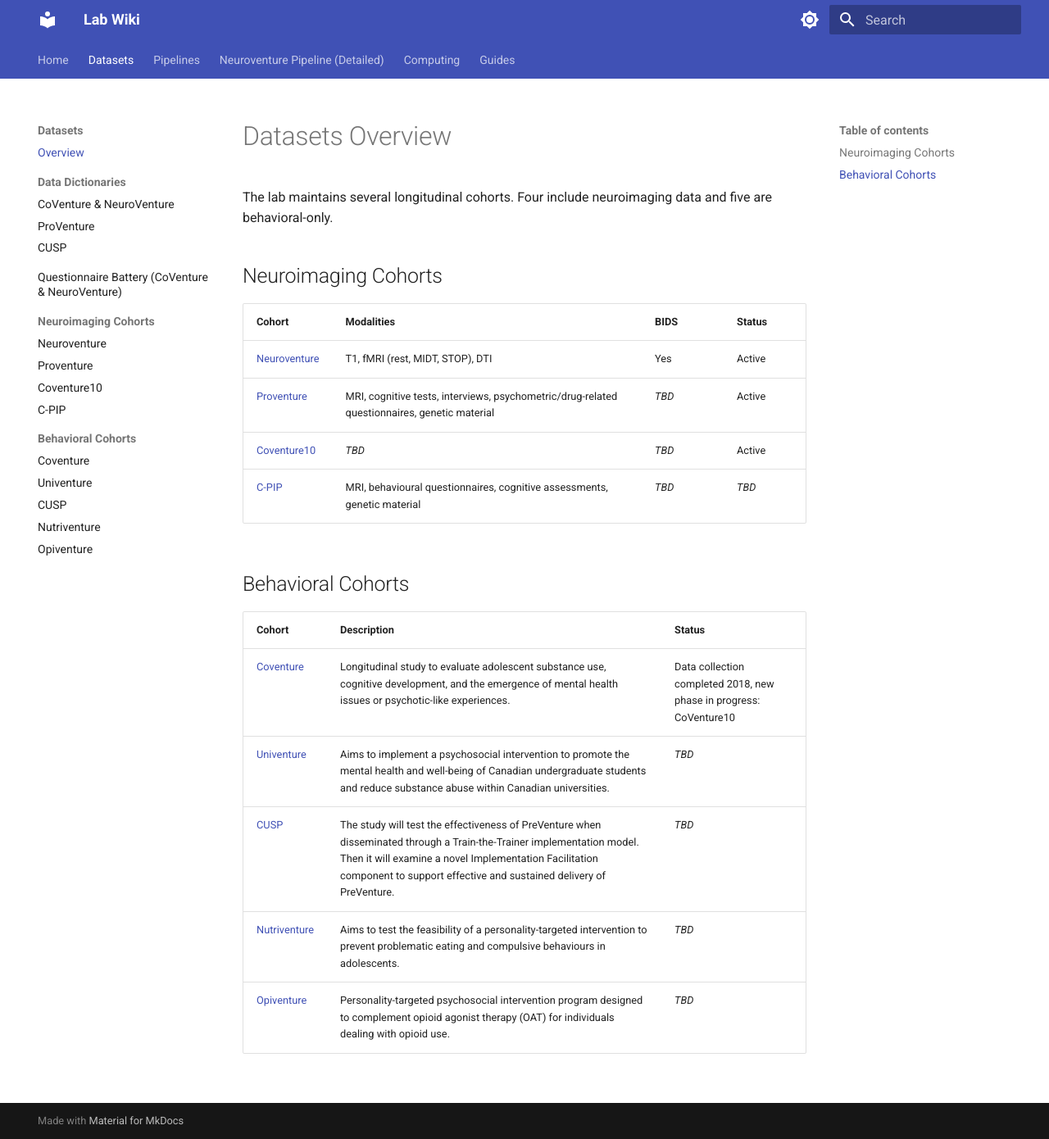
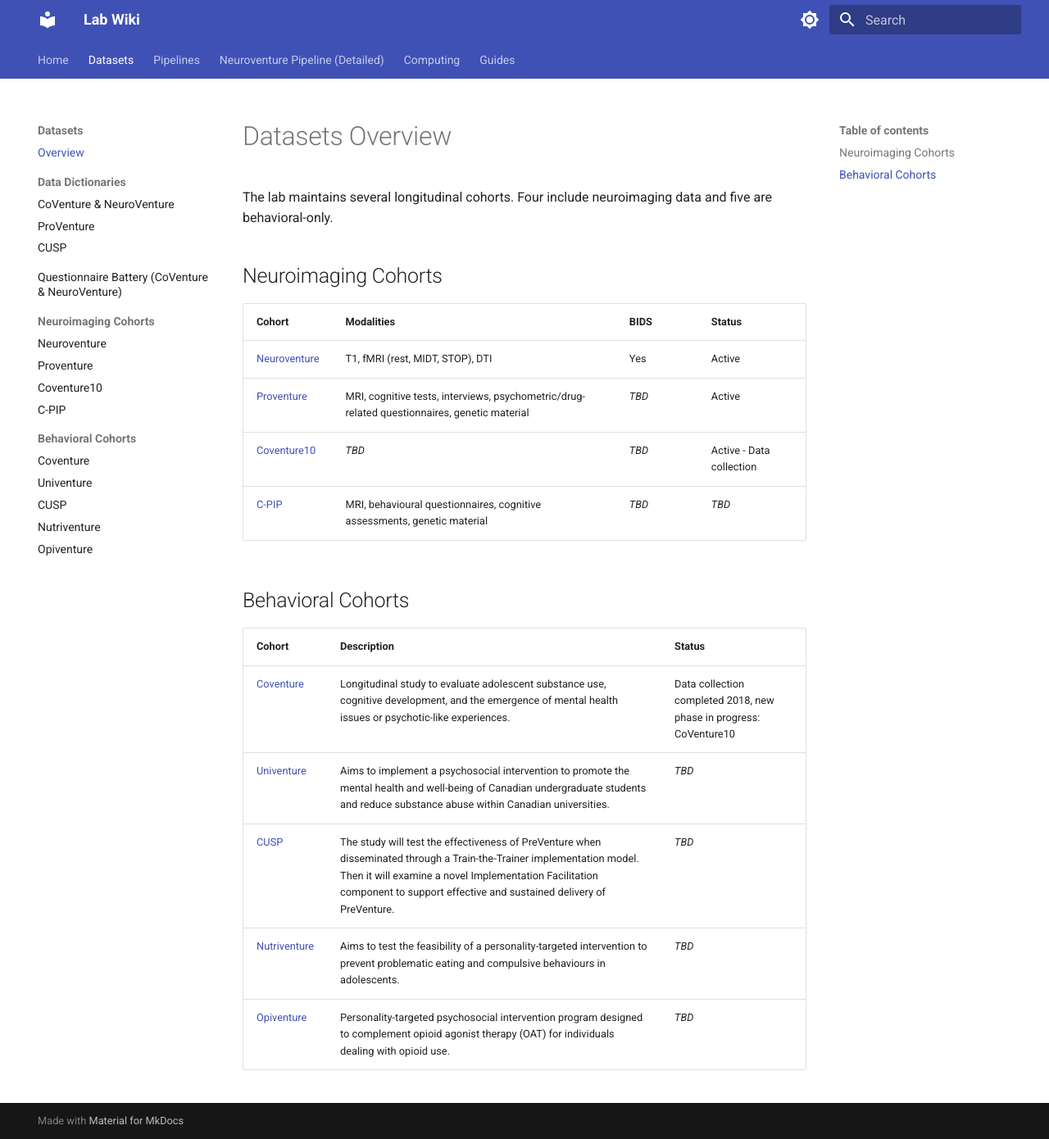
Before and after one commit to subhasriviswa/lab-wiki, an MkDocs documentation site: the page built from docs/datasets/index.md, in a window 1280 px wide and 1390 px high. Shown: the whole window at 82% size. Built offline with MkDocs 1.6.1 and Material for MkDocs 9.7.7, drawn with Linux system fonts in a browser that asks for light colours.

Commit message:
Update Coventure10 status to 'Active - Data collection'
Updated the status of Coventure10 to indicate data collection.

```diff
--- a/docs/datasets/index.md
+++ b/docs/datasets/index.md
@@ -8,7 +8,7 @@ The lab maintains several longitudinal cohorts. Four include neuroimaging data a
 |--------|-----------|------|--------|
 | [Neuroventure](neuroimaging/neuroventure.md) | T1, fMRI (rest, MIDT, STOP), DTI | Yes | Active |
 | [Proventure](neuroimaging/proventure.md) | MRI, cognitive tests, interviews, psychometric/drug-related questionnaires, genetic material | *TBD* | Active |
-| [Coventure10](neuroimaging/coventure10.md) | *TBD* | *TBD* | Active |
+| [Coventure10](neuroimaging/coventure10.md) | *TBD* | *TBD* | Active - Data collection |
 | [C-PIP](neuroimaging/c-pip.md) | MRI, behavioural questionnaires, cognitive assessments, genetic material | *TBD* | *TBD* |
 
 ## Behavioral Cohorts
```
